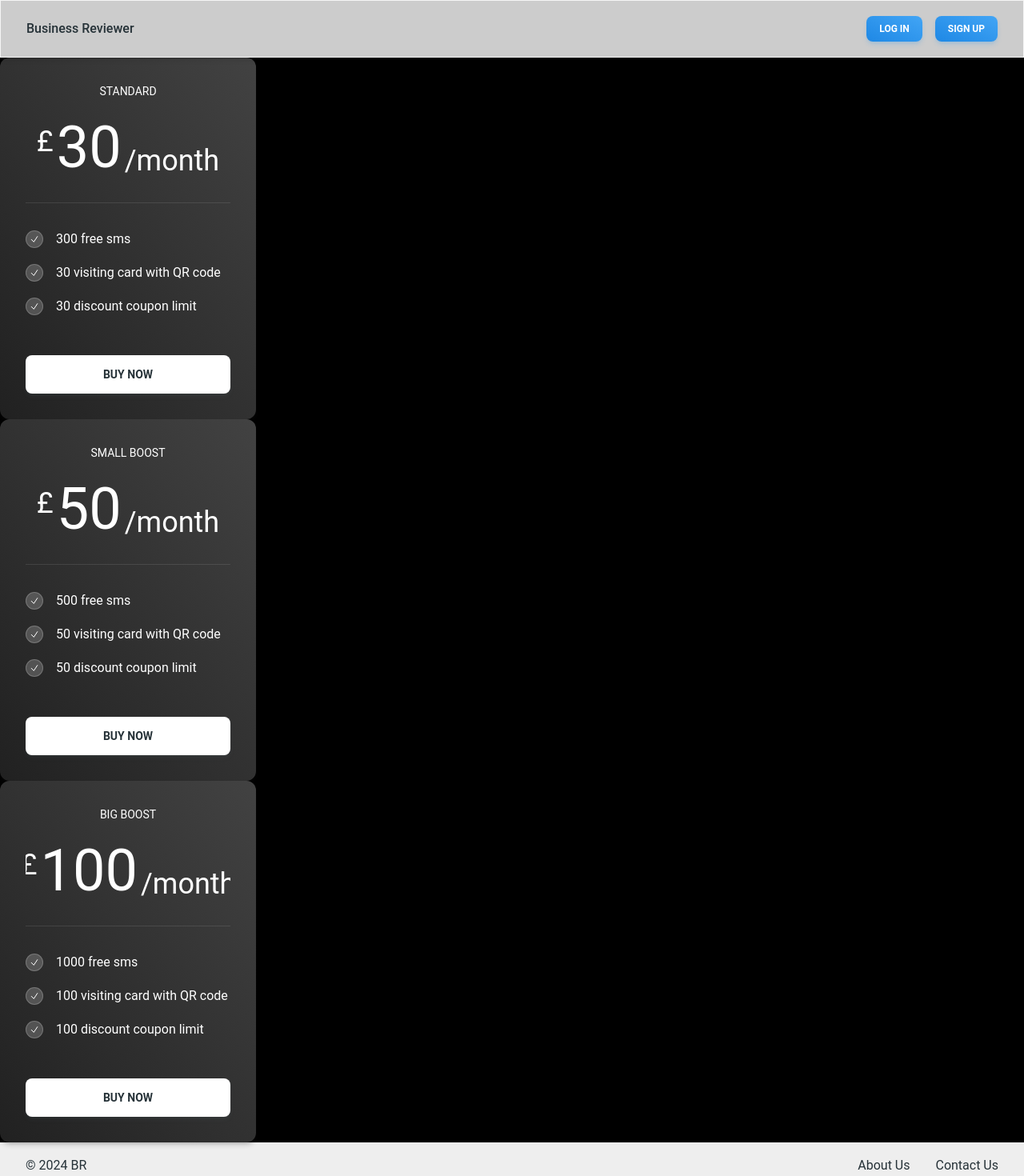
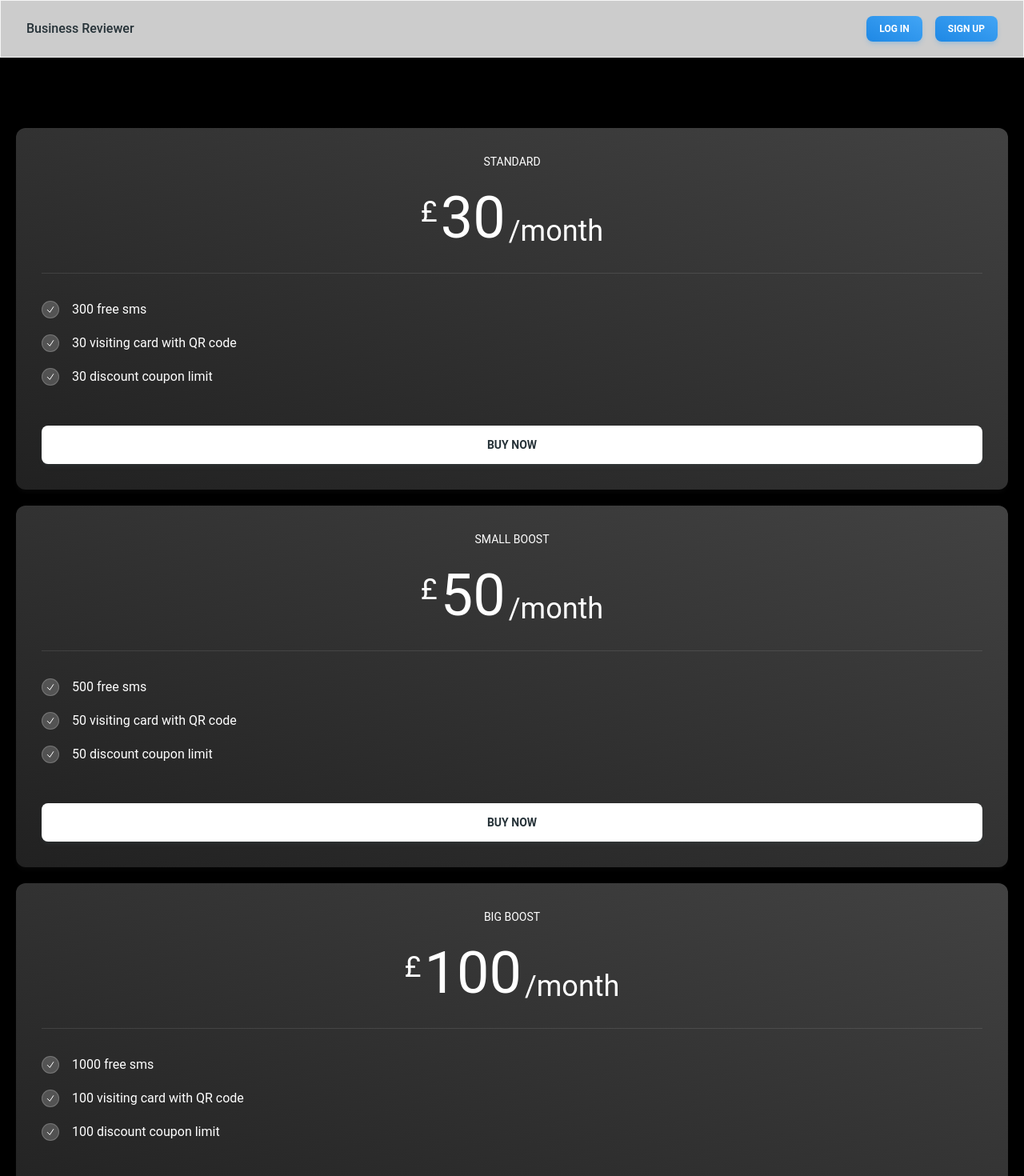
Before and after one commit to palpablelabs/business-reviewer, a Next.js app: page /plans in a window 1280 px wide. Shown: the top 1470 px of the page at 80% size. Built offline with nearby package versions, Linux system fonts and the light colour scheme.

Commit message:
some changes in plan page

```diff
--- a/src/app/components/pricingCard.tsx
+++ b/src/app/components/pricingCard.tsx
@@ -46,7 +46,7 @@ const PricingCard: React.FC<PricingCardProps> = ({
   benefits,
 }) => {
   return (
-    <Card color="gray" variant="gradient" className="w-full max-w-[20rem] p-8">
+    <Card color="gray" variant="gradient" className="w-full p-8 mb-5">
       <CardHeader
         floated={false}
         shadow={false}
--- /dev/null
+++ b/src/app/plans/layout.tsx
@@ -0,0 +1,11 @@
+export default function PlansLayout({
+  children,
+}: Readonly<{
+  children: React.ReactNode;
+}>) {
+  return (
+    <section className="flex items-center justify-center mt-5 p-5">
+      {children}
+    </section>
+  );
+}
--- a/src/app/plans/page.tsx
+++ b/src/app/plans/page.tsx
@@ -1,12 +1,17 @@
 "use client";
 
 import React from "react";
+import { Typography } from "@material-tailwind/react";
 
 import PricingCard from "../components/pricingCard";
 
 export default function Plans() {
   return (
-    <div className="h-full w-full">
+    <>
+      <div className="block md:hidden h-full w-full flex-column">
+        <Typography variant="h5" color="black" className="font-normal mb-5">
+          Choose the Perfect Fit for your needs
+        </Typography>
         <PricingCard
           type="standard"
           currency="£"
@@ -44,5 +49,47 @@ export default function Plans() {
           ]}
         />
       </div>
+      <div className="hidden md:block h-full w-full flex-row">
+        <Typography variant="h5" color="black" className="font-normal mb-5">
+          Choose the Perfect Fit for your needs
+        </Typography>
+        <PricingCard
+          type="standard"
+          currency="£"
+          charge={30}
+          occurance="month"
+          buttonText="BUY Now"
+          benefits={[
+            "300 free sms",
+            "30 visiting card with QR code",
+            "30 discount coupon limit",
+          ]}
+        />
+        <PricingCard
+          type="Small Boost"
+          currency="£"
+          charge={50}
+          occurance="month"
+          buttonText="BUY Now"
+          benefits={[
+            "500 free sms",
+            "50 visiting card with QR code",
+            "50 discount coupon limit",
+          ]}
+        />
+        <PricingCard
+          type="Big Boost"
+          currency="£"
+          charge={100}
+          occurance="month"
+          buttonText="BUY Now"
+          benefits={[
+            "1000 free sms",
+            "100 visiting card with QR code",
+            "100 discount coupon limit",
+          ]}
+        />
+      </div>
+    </>
   );
 }
```
Lines whose indentation alone changed are shown as unchanged.
